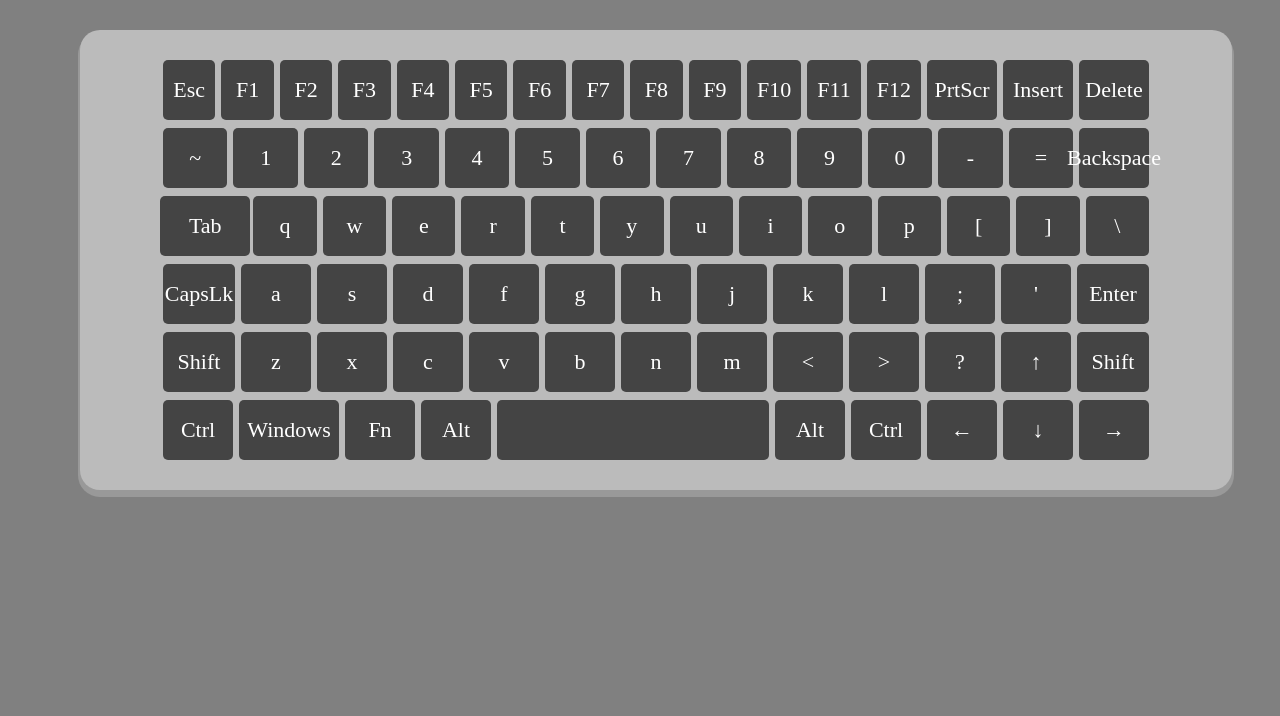
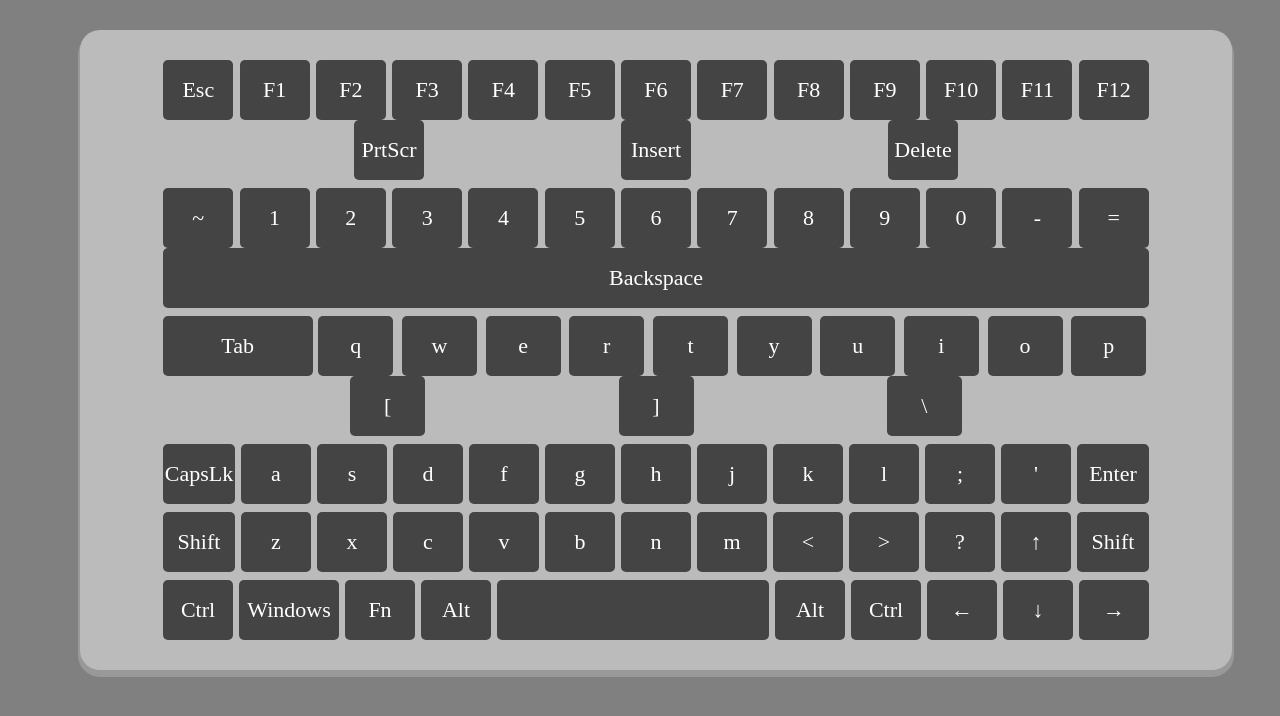
Before and after one commit to Poulami807/keyboardUi, a plain HTML site: page index.html in a window 1280 px wide. Drawn offline with Linux system fonts and the light colour scheme.

Commit message:
completed

```diff
--- a/style.css
+++ b/style.css
@@ -24,12 +24,12 @@ body{
   width: 100%;
   display: flex;
   flex-direction: row;
+  flex-wrap: wrap;
   justify-content: space-evenly;
 }
 .key{
     background-color: #444444;
     color: white;
-    /* font-weight: bold; */
     width:70px ;
     height: 60px;
     display: flex;
@@ -57,7 +57,7 @@ width: 150px;
 }
 
 #row3 .key{
-    width: 100px;
+    width: 75px;
 }
 #row3 #key1{
     flex-basis: 150px;
```
